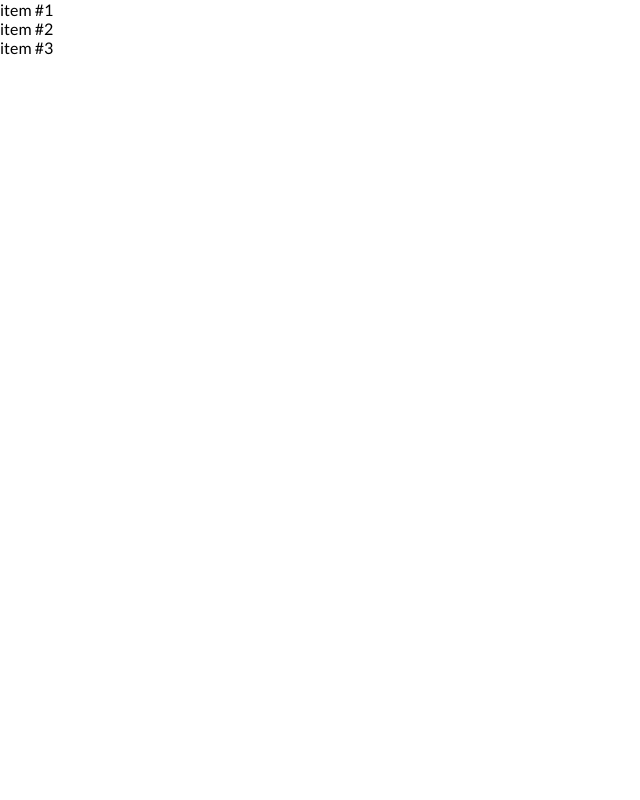
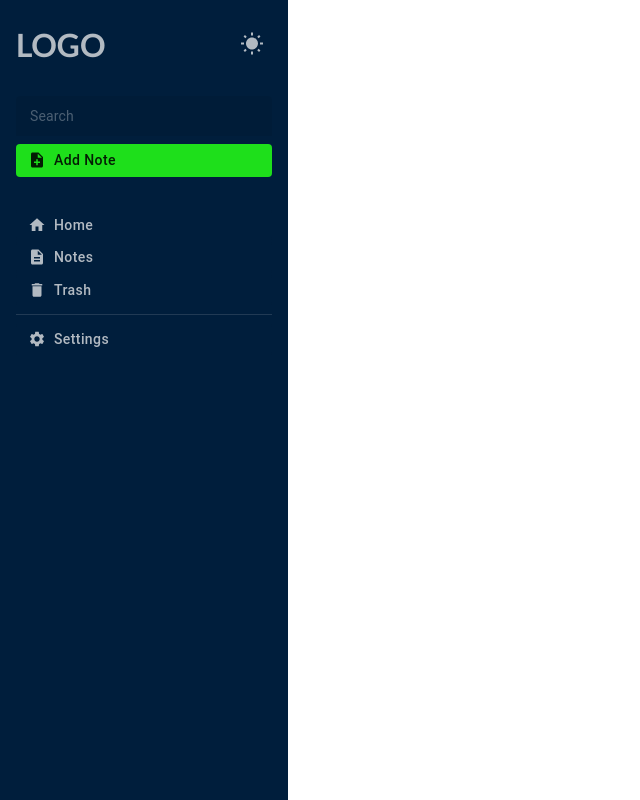
Before and after one commit to khaledMuhammad-dev/take-notes-app, a React app: page / in a window 1280 px wide. Shown: the whole page, without its empty margins (0-640 px from the left). Built offline with nearby package versions, Linux system fonts and the light colour scheme.

Commit message:
add applicaion layout component

```diff
--- a/src/views/App.tsx
+++ b/src/views/App.tsx
@@ -1,10 +1,9 @@
+import { Layout } from "@/components/Layout/Layout";
+
 function App() {
+
   return (
-    <ul>
-      <li>item #1</li>
-      <li>item #2</li>
-      <li>item #3</li>
-    </ul>
+    <Layout />
   );
 }
 
```
